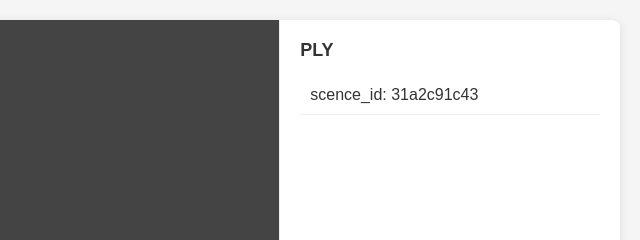
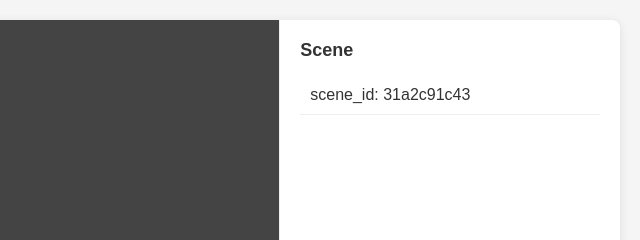
Before and after one commit to MBZUAI-LIZIWEN/Scan-Spatial, a plain HTML site: page annotation.html in a window 1280 px wide. Shown: the top 240 px of the page, 640-1280 px from the left. Drawn offline with nearby package versions, Linux system fonts and the light colour scheme.

Commit message:
单词拼写的修改

```diff
--- a/annotation.html
+++ b/annotation.html
@@ -35,9 +35,9 @@
                 </div>
             </div>
             <div class="file-list">
-                <h2>PLY</h2>
+                <h2>Scene</h2>
                 <ul id="ply-files">
-                    <li onclick="loadPlyFile('mesh_aligned_0.05_31a2c91c43.ply')">scence_id: 31a2c91c43</li>
+                    <li onclick="loadPlyFile('mesh_aligned_0.05_31a2c91c43.ply')">scene_id: 31a2c91c43</li>
                     <!-- 可以根据需要添加更多PLY文件 -->
                 </ul>
             </div>
```
